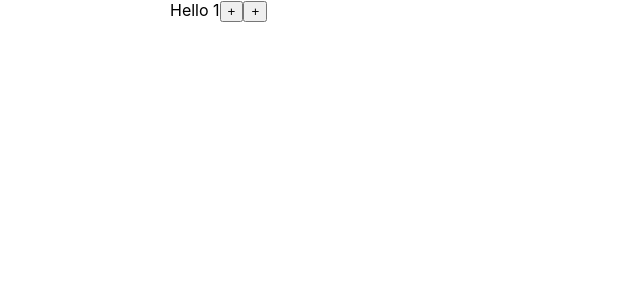
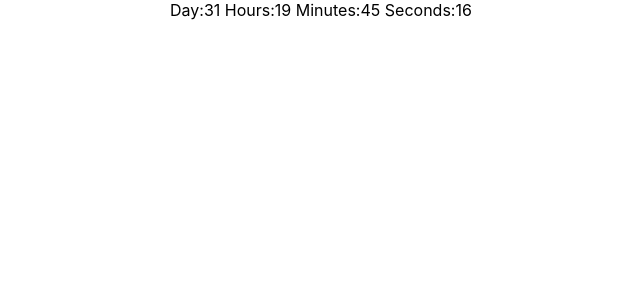
Before and after one commit to Roman-2013/react-kabzda, a React (Create React App) app: page / in a window 1280 px wide. Shown: the top 300 px of the page, without its empty margins (170-810 px from the left). Built offline with nearby package versions, Linux system fonts and the light colour scheme.

Commit message:
lesson 22

```diff
--- a/src/App.tsx
+++ b/src/App.tsx
@@ -2,7 +2,7 @@ import React, {memo, useMemo, useRef, useState} from 'react';
 import './App.css';
 import {UseMemoUseCallbackLesson} from './fakeStories/useMemo+UseCallbackLesson';
 import {UseState} from './fakeStories/UseState';
-import {UseEffect} from './fakeStories/UseEffect';
+import {UseEffect, UseEffectSetTimeout} from './fakeStories/UseEffect';
 
 
 
@@ -12,7 +12,7 @@ export const App = () => {
 
     return (
         <div className={'App'}>
-          <UseEffect/>
+          <UseEffectSetTimeout/>
         </div>
     )
         ;
--- a/src/fakeStories/UseEffect.tsx
+++ b/src/fakeStories/UseEffect.tsx
@@ -31,3 +31,23 @@ export const UseEffect = () => {
         </div>
     );
 };
+
+export const UseEffectSetTimeout = () => {
+    const[date,setDate]=useState(new Date())
+
+    console.log('UseEffect Komponnent')
+
+    useEffect(()=>{
+
+
+        setInterval(()=>{
+                setDate(()=>new Date())
+        },1000)
+    },[])
+
+    return (
+        <div>
+            Day:{date.getDate()} Hours:{date.getHours()} Minutes:{date.getMinutes()} Seconds:{date.getSeconds()}
+        </div>
+    );
+};
```
